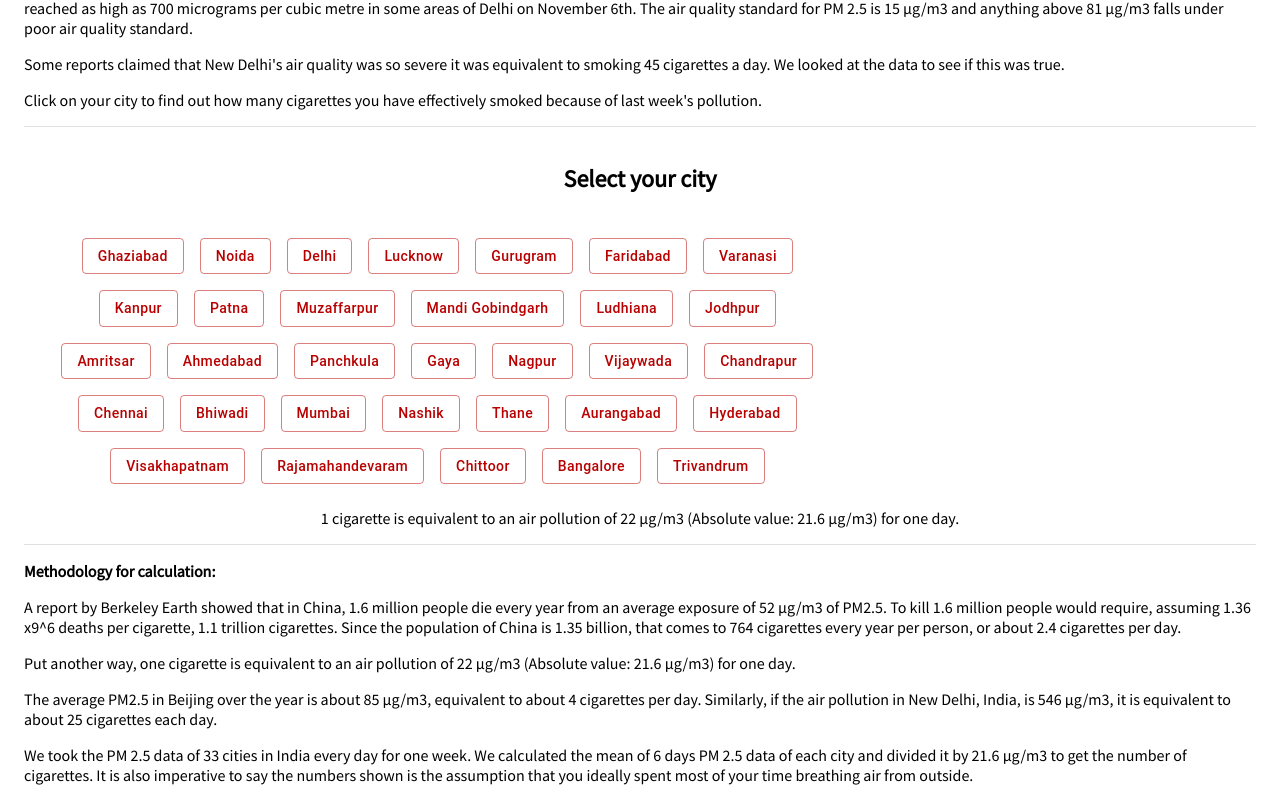
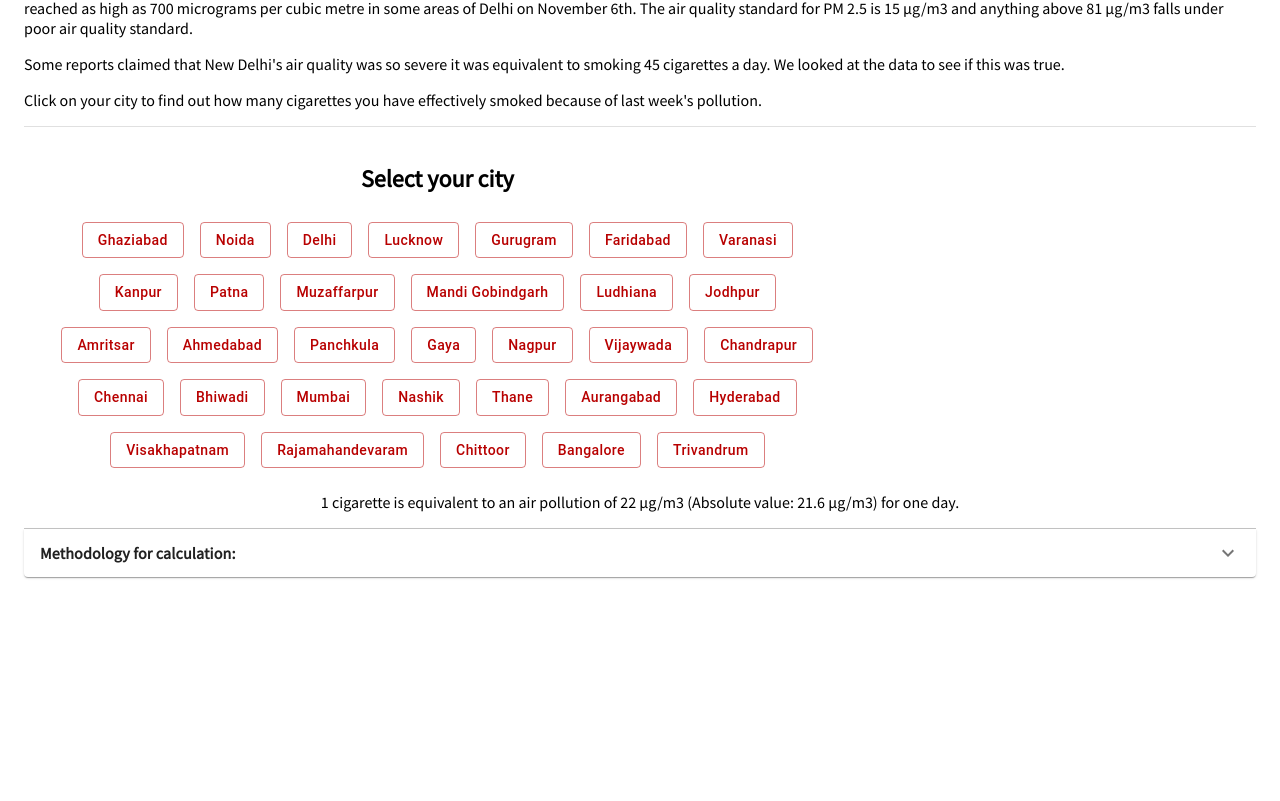
Before and after one commit to Luciekimotho/india-air-quality, a React (Create React App) app: page / in a window 1280 px wide. Shown: the part 617-1418 px from the top of the page. After the commit the page ends 1226 px from the top, so only its background shows below. Built offline with nearby package versions, Linux system fonts and the light colour scheme.

Commit message:
add accordion for the methodology section

```diff
--- a/package.json
+++ b/package.json
@@ -3,8 +3,12 @@
   "version": "0.1.0",
   "private": true,
   "dependencies": {
+    "@emotion/react": "^11.8.1",
+    "@emotion/styled": "^11.8.1",
     "@material-ui/core": "^4.12.3",
     "@material-ui/lab": "^4.0.0-alpha.60",
+    "@mui/icons-material": "^5.4.4",
+    "@mui/material": "^5.4.4",
     "@testing-library/jest-dom": "^5.16.2",
     "@testing-library/react": "^12.1.3",
     "@testing-library/user-event": "^13.5.0",
--- a/src/App.tsx
+++ b/src/App.tsx
@@ -8,17 +8,22 @@ import {
   Grid,
   Divider,
   TextField,
+  AccordionSummary,
+  Accordion,
+  Typography,
+  AccordionDetails,
 } from "@material-ui/core";
-import axios from "axios";
 import { useEffect, useState } from "react";
 import CigaretteIcon from "./assets/ciggrette_icon.png";
 import { Autocomplete } from "@material-ui/lab";
 import hindiData from "./data/hindi.json";
 import englishData from "./data/english.json";
+import ExpandMoreIcon from "@mui/icons-material/ExpandMore";
 
 const useStyles = makeStyles((theme) => ({
   root: {
     flexGrow: 1,
+    marginBottom: "32px",
   },
 
   toolBar: {
@@ -85,6 +90,14 @@ const useStyles = makeStyles((theme) => ({
   citiesBtn: {
     margin: "8px",
     textTransform: "capitalize",
+  },
+  methodologyTitle: {
+    fontWeight: "bold",
+  },
+  methodologyAccordion: {
+    "& .MuiAccordionDetails-root": {
+      display: "block",
+    },
   },
 }));
 
@@ -204,10 +217,12 @@ const App: React.FC<any> = () => {
         <Divider />
 
         <Grid container spacing={2} className={classes.compareTabs}>
-          <Grid item xs={12}>
-            <h2 className={classes.subtitle}>{data["compare-tabs_1_title"]}</h2>
-          </Grid>
           <Grid item xs={8} className={classes.citiesContainer}>
+            <Grid item xs={12}>
+              <h2 className={classes.subtitle}>
+                {data["compare-tabs_1_title"]}
+              </h2>
+            </Grid>
             {cities.map((city: City) => (
               <Button
                 id={city.name}
@@ -243,11 +258,23 @@ const App: React.FC<any> = () => {
 
         <Divider />
 
-        <p className={classes.bold}> {data["p_6_value"]} </p>
-        <p> {data["p_7_value"]} </p>
-        <p> {data["p_8_value"]} </p>
-        <p> {data["p_9_value"]} </p>
-        <p> {data["p_10_value"]} </p>
+        <Accordion className={classes.methodologyAccordion}>
+          <AccordionSummary
+            expandIcon={<ExpandMoreIcon />}
+            aria-controls="panel-content"
+            id="panel-header"
+          >
+            <Typography className={classes.methodologyTitle}>
+              {data["p_6_value"]}{" "}
+            </Typography>
+          </AccordionSummary>
+          <AccordionDetails>
+            <p> {data["p_7_value"]} </p>
+            <p> {data["p_8_value"]} </p>
+            <p> {data["p_9_value"]} </p>
+            <p> {data["p_10_value"]} </p>
+          </AccordionDetails>
+        </Accordion>
       </Container>
     </div>
   );
```
Also changed, not shown: 1 other file (tests, documents, lock files or other folders).
